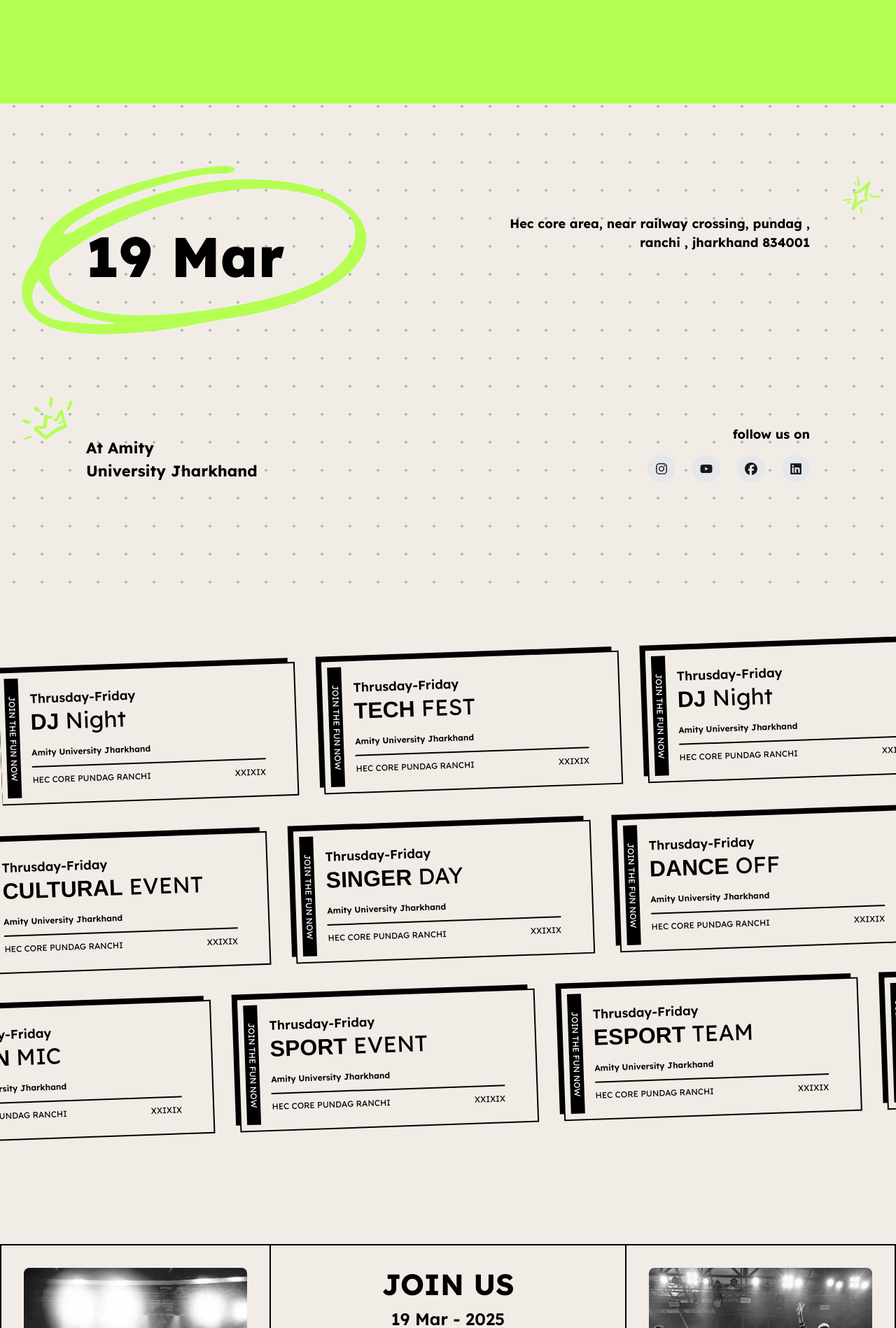
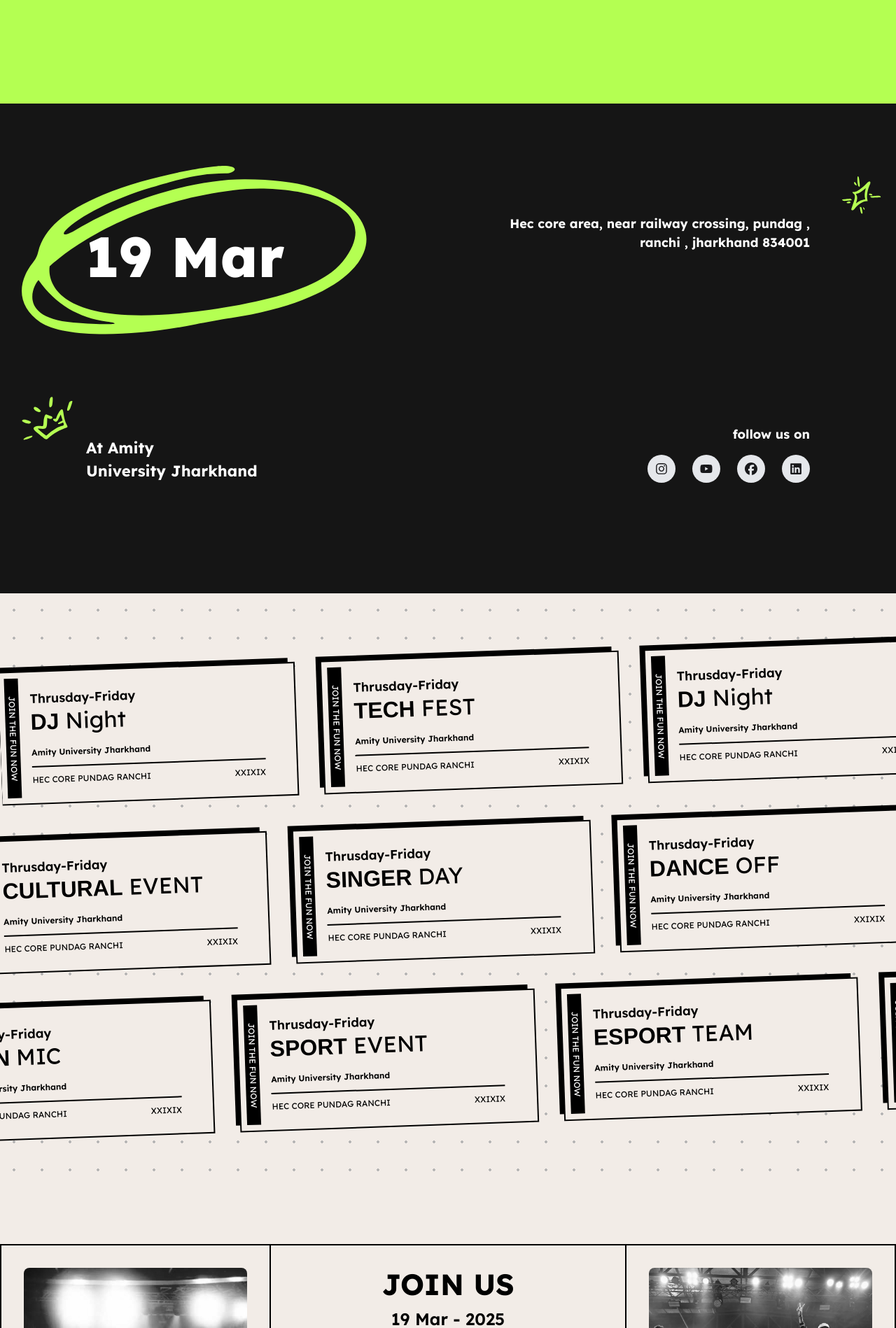
Before and after one commit to Ayushkumarxx/amiphoria, a React (Vite) app: page / in a window 1280 px wide. Shown: the part 2148-4046 px from the top of the page at 70% size. Built offline with nearby package versions, Linux system fonts and the light colour scheme; a web font is replaced by a local one.

Commit message:
add some pages

```diff
--- a/src/pages/home.jsx
+++ b/src/pages/home.jsx
@@ -243,7 +243,7 @@
           />
         </div>
         {/* head text */}
-        <div className="nt-big-text flex max-md:flex-col justify-between items-center max-md:items-start  max-md:mt-12">
+        <div className="nt-big-text flex max-md:flex-col justify-between items-center max-md:items-start  max-md:mt-10">
           <div className="text-[162px] max-md:text-[56px] font-extrabold relative ">
             Amiphoria{" "}
             <span className="absolute text-[24px] max-md:text-[12px] left-[15px] top-[0px]">
@@ -403,7 +403,8 @@
       </div>
 
       {/* dates section */}
-      <div className="nt-dates flex justify-between py-[150px] max-w-[1050px] mx-auto h-[700px] ">
+      <div className="bg-[#151515] text-white">
+        <div className="nt-dates flex justify-between py-[150px] max-w-[1050px]  mx-auto h-[700px] ">
           {/* first */}
           <div className="w-[50%] flex flex-col justify-between p-2">
             <div className="text-[80px] max-md:text-[42px] font-extrabold relative">
@@ -458,9 +459,9 @@
             </div>
           </div>
         </div>
-
+      </div>
       {/* divider section */}
-      <div className="w-full h-[850px]  flex flex-col justify-between py-20 bg-[#F2ECE7]  ">
+      <div className="w-full h-[850px]  flex flex-col justify-between py-20   ">
         <div className="w-[110vw] h-[30%] flex justify-between items-center gap-[40px] overflow-hidden -rotate-2">
           <TicketCard eventTitle={"DJ"} eventTitle2={"Night"} />
           <TicketCard eventTitle={"TECH"} eventTitle2={"FEST"} />
```
Lines whose indentation alone changed are shown as unchanged.
